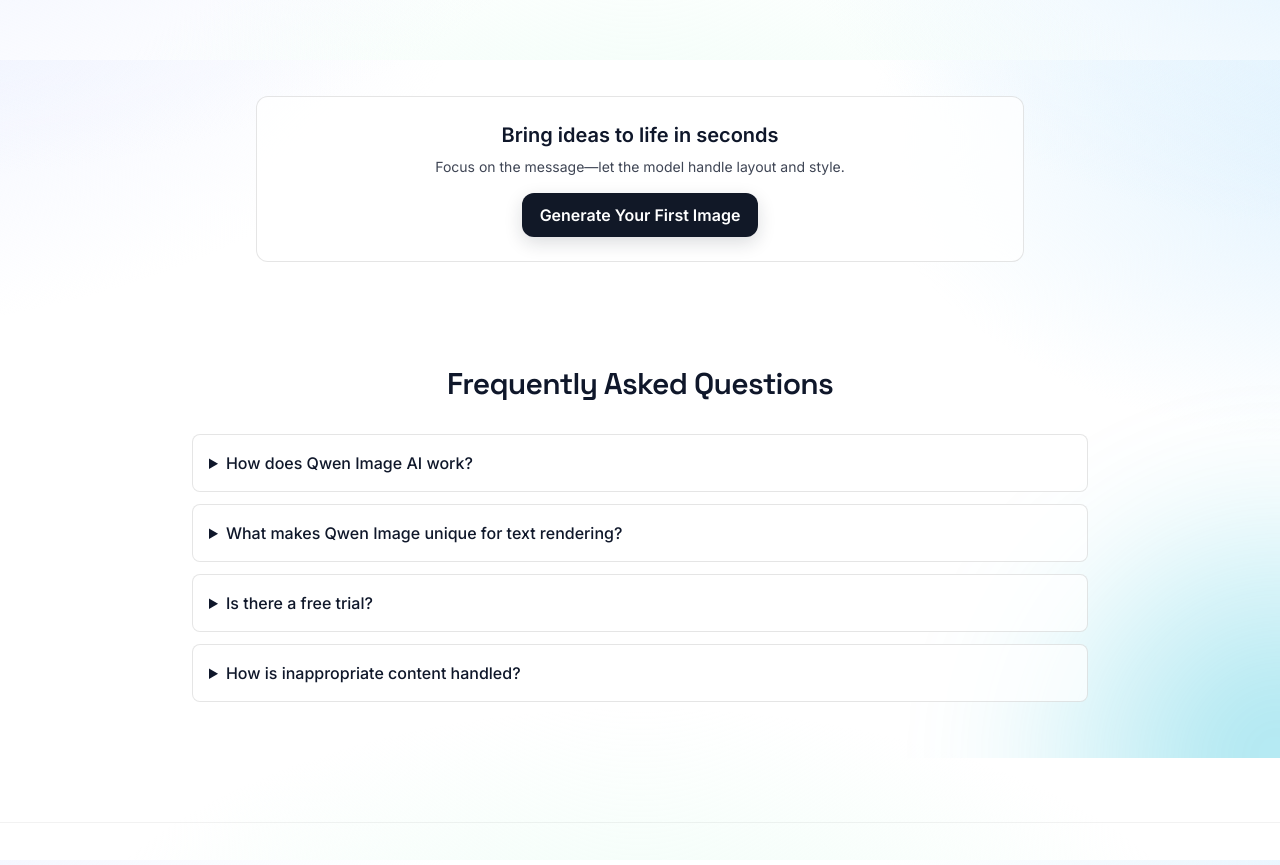
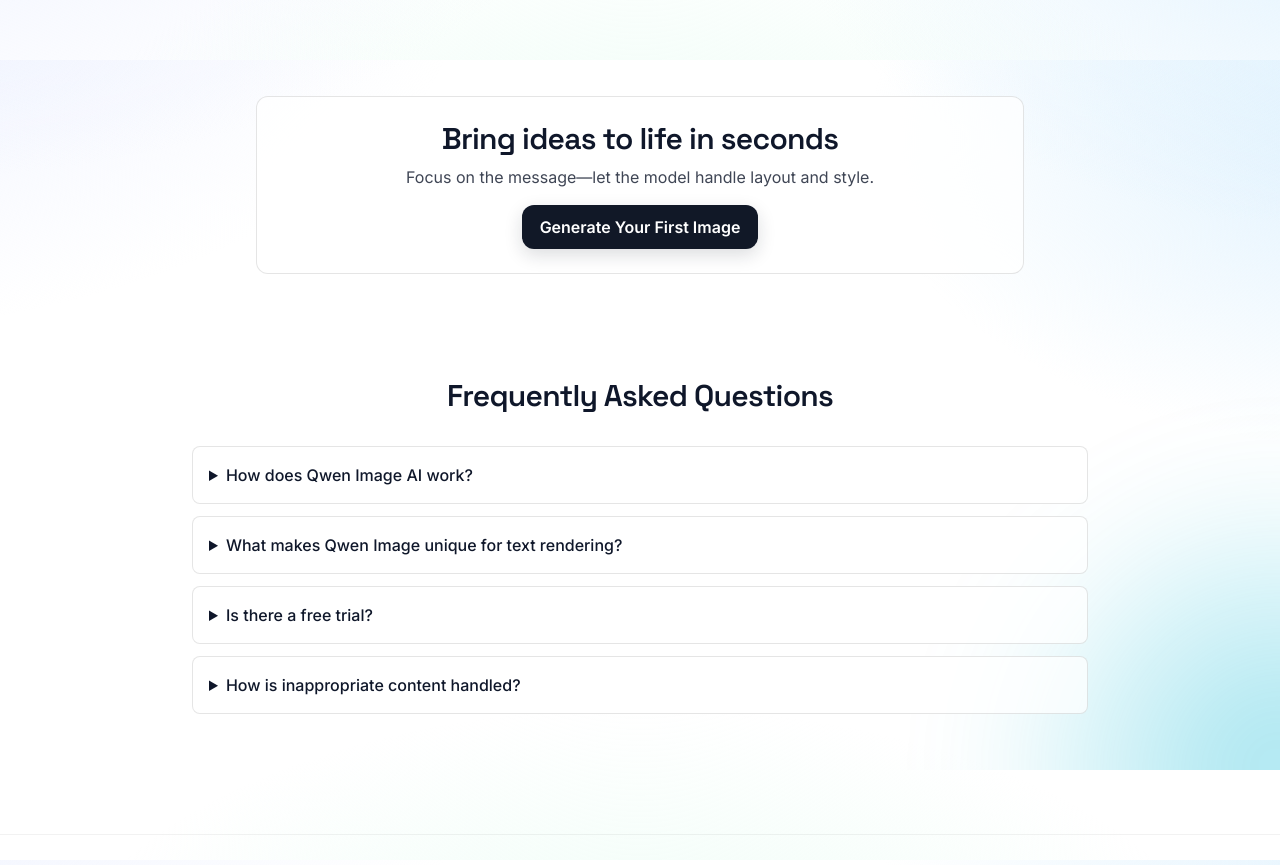
Before and after one commit to Sihe-Avon/qwen-image, a Next.js app: page / in a window 1280 px wide. Shown: the part 1540-2405 px from the top of the page. Built offline with nearby package versions, Linux system fonts and the light colour scheme; no server answers.

Commit message:
Add files via upload

```diff
--- a/app/page.tsx
+++ b/app/page.tsx
@@ -305,8 +305,8 @@ export default function Home() {
       {/* CTA */}
       <section className="px-4 py-12">
         <div className="max-w-3xl mx-auto rounded-xl border border-black/10 dark:border-white/15 p-6 text-center bg-background/70">
-          <h3 className="text-xl font-semibold mb-2">Bring ideas to life in seconds</h3>
-          <p className="text-sm opacity-80 mb-4">Focus on the message—let the model handle layout and style.</p>
+          <h3 className="text-2xl sm:text-3xl font-semibold tracking-tight mb-2" style={{ fontFamily: "var(--font-display), var(--font-inter), system-ui" }}>Bring ideas to life in seconds</h3>
+          <p className="text-base opacity-80 mb-4">Focus on the message—let the model handle layout and style.</p>
           <a href="#" onClick={(e)=>{e.preventDefault(); const el=document.querySelector('textarea'); if(el) (el as HTMLTextAreaElement).focus();}}
              className="ui-button inline-flex">Generate Your First Image</a>
         </div>
```
